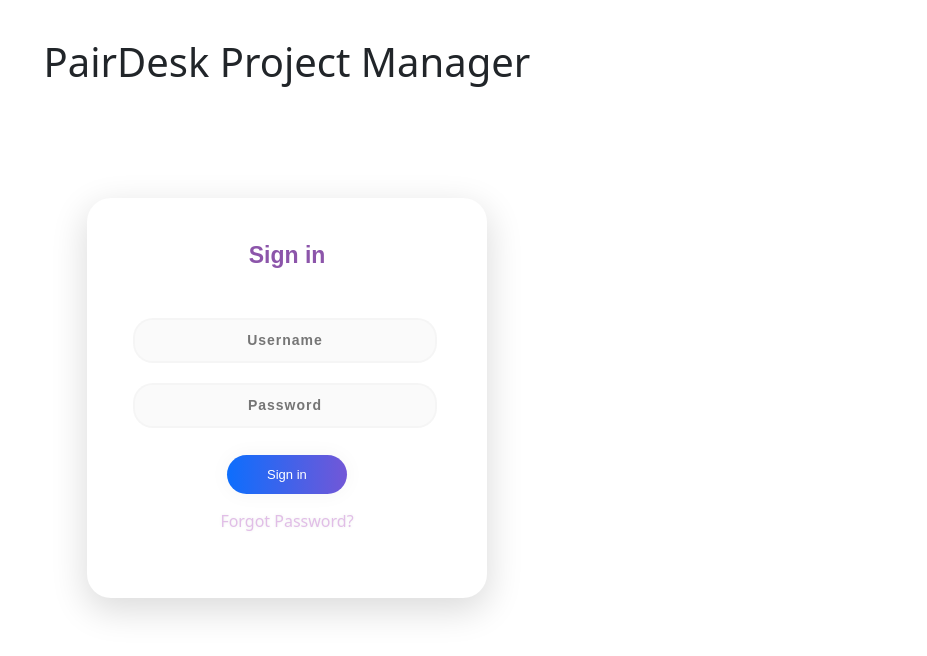
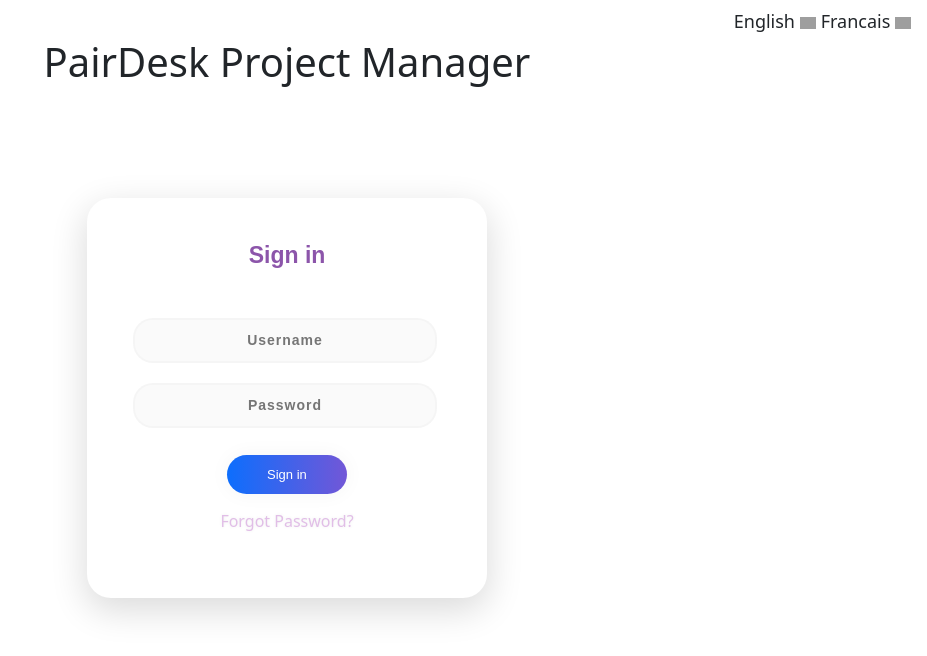
Before and after one commit to amine-12/PairDeskManagement, a Vue app in the folder src/main/resources/User-interface/pairdesk-ui/: page /#/login in a window 1280 px wide. Shown: the top 656 px of the page, without its empty margins (353-1280 px from the left). Built offline with nearby package versions, Linux system fonts and the light colour scheme; grey boxes are pictures that could not be loaded; what vue-sweetalert2 would draw is missing.

Commit message:
placed flags to fit UI better

```diff
--- a/src/main/resources/User-interface/pairdesk-ui/package.json
+++ b/src/main/resources/User-interface/pairdesk-ui/package.json
@@ -14,6 +14,7 @@
     "core-js": "^3.6.5",
     "sweetalert2": "^11.3.6",
     "vue": "^3.2.26",
+    "vue-i18n": "^9.2.0-beta.30",
     "vue-router": "^4.0.12",
     "vue-sweetalert2": "^5.0.2",
     "vuelidate": "^0.7.7",
--- a/src/main/resources/User-interface/pairdesk-ui/src/App.vue
+++ b/src/main/resources/User-interface/pairdesk-ui/src/App.vue
@@ -1,25 +1,23 @@
 <template>
   <router-view/>
+
+  <!--<select style=" position: absolute;
+  top: 8px;
+  right: 16px;
+  font-size: 18px;" v-model="lang">
+    <option value="en">English</option>
+    <option value="fr">Francais</option>
+  </select>-->
+  <language-selector></language-selector>
+
 </template>
 
 <script>
+import languageSelector from "./components/languageSelector"
 export default {
-  name: 'Home'
+  name: 'Home',
+  components:{
+    languageSelector
+  }
 }
 </script>
-
-<style>
-::-webkit-scrollbar {
-  width: 10px;
-}
-
-/* Track */
-::-webkit-scrollbar-track {
-  background: #f1f1f1;
-}
-
-/* Handle */
-::-webkit-scrollbar-thumb {
-  background: #2b3d8c;
-}
-</style>
--- a/src/main/resources/User-interface/pairdesk-ui/src/components/OverviewPage/OverviewFeature.vue
+++ b/src/main/resources/User-interface/pairdesk-ui/src/components/OverviewPage/OverviewFeature.vue
@@ -6,7 +6,7 @@
       <table class="table table">
         <thead class="thead-dark">
         <tr>
-          <th scope="col">Feature Overview</th>
+          <th scope="col">{{$t('featureOverview') }}</th>
         </tr>
         </thead>
         <tr v-for="feature in list" v-bind:key="feature.featureId">
@@ -22,7 +22,7 @@
       <table class="table table">
         <thead class="thead-dark">
         <tr>
-          <th scope="col">Features assigned to you</th>
+          <th scope="col">{{$t('featureAssignedToYou')}}</th>
         </tr>
         </thead>
         <tr v-for="feature in userSpecificList" v-bind:key="feature.featureId">
--- /dev/null
+++ b/src/main/resources/User-interface/pairdesk-ui/src/components/languageSelector.vue
@@ -0,0 +1,29 @@
+<template>
+  <div style="position: absolute;
+  top: 8px;
+  right: 16px;
+  font-size: 18px;"
+       name="flags">
+
+
+    <span style="cursor:pointer" class="font-weight-light" @click="$i18n.locale = 'en'">English </span>
+    <img
+        src="https://flagcdn.com/16x12/gb.png"
+        srcset="https://flagcdn.com/32x24/gb.png 2x,
+    https://flagcdn.com/48x36/gb.png 3x"
+        width="16"
+        height="12"
+        alt="United Kingdom">
+    <span style="cursor:pointer; padding-left: 5px" class="font-weigh-light" @click="$i18n.locale = 'fr'">Francais </span>
+
+    <img
+        src="https://flagcdn.com/16x12/mf.png"
+        srcset="https://flagcdn.com/32x24/mf.png 2x,
+    https://flagcdn.com/48x36/mf.png 3x"
+        width="16"
+        height="12"
+        alt="Saint Martin">
+
+  </div>
+
+</template>
--- /dev/null
+++ b/src/main/resources/User-interface/pairdesk-ui/src/locales/en.json
@@ -0,0 +1,6 @@
+{
+  "overview": "Overview",
+  "greeting": "Hello !",
+  "featureOverview": "Feature Overview",
+  "featureAssignedToYou": "Feature Assigned to you"
+}
--- /dev/null
+++ b/src/main/resources/User-interface/pairdesk-ui/src/locales/fr.json
@@ -0,0 +1,6 @@
+{
+  "overview": "Vue d'ensemble",
+  "greeting": "Bonjour",
+  "featureOverview": "Aperçu des fonctionnalités",
+  "featureAssignedToYou": "Vos Fonctionnalités"
+}
--- /dev/null
+++ b/src/main/resources/User-interface/pairdesk-ui/src/locales/i18n.js
@@ -0,0 +1,19 @@
+import {createI18n} from "vue-i18n";
+
+import en from "./en.json"
+import fr from "./fr.json"
+
+const i18n = createI18n({
+    legacy: false,
+    locale: "en" ,
+    globalInjection: true,
+    messages: {
+        en: en,
+        fr: fr,
+
+
+    }
+
+});
+
+export default i18n;
--- a/src/main/resources/User-interface/pairdesk-ui/src/main.js
+++ b/src/main/resources/User-interface/pairdesk-ui/src/main.js
@@ -5,9 +5,10 @@ import 'bootstrap/dist/css/bootstrap.css'
 import 'bootstrap-vue/dist/bootstrap-vue.css'
 import VueSweetalert2 from 'vue-sweetalert2';
 import 'sweetalert2/dist/sweetalert2.min.css';
+import i18n from "./locales/i18n"
 
 const app = createApp(App)
 app.use(router);
 app.use(VueSweetalert2);
 
-app.mount('#app')
+app.use(i18n).mount("#app");
--- a/src/main/resources/User-interface/pairdesk-ui/src/views/Overview.vue
+++ b/src/main/resources/User-interface/pairdesk-ui/src/views/Overview.vue
@@ -1,9 +1,10 @@
 <template>
   <div class="home">
-    <h1 style="margin-left: 10%;margin-top: 2%">Overview</h1>
+    <h1 style="margin-left: 10%;margin-top: 2%">{{$t('overview') }}</h1>
     <navigation></navigation>
     <overview-feature></overview-feature>
   </div>
+
 </template>
 
 <script>
@@ -12,6 +13,6 @@ import OverviewFeature from "@/components/OverviewPage/OverviewFeature";
 import Navigation from "@/components/navigation";
 export default {
   name: 'Home',
-  components: {OverviewFeature,Navigation}
+  components: {OverviewFeature, Navigation},
 }
 </script>
```
Also changed, not shown: 1 other file (tests, documents, lock files or other folders).
